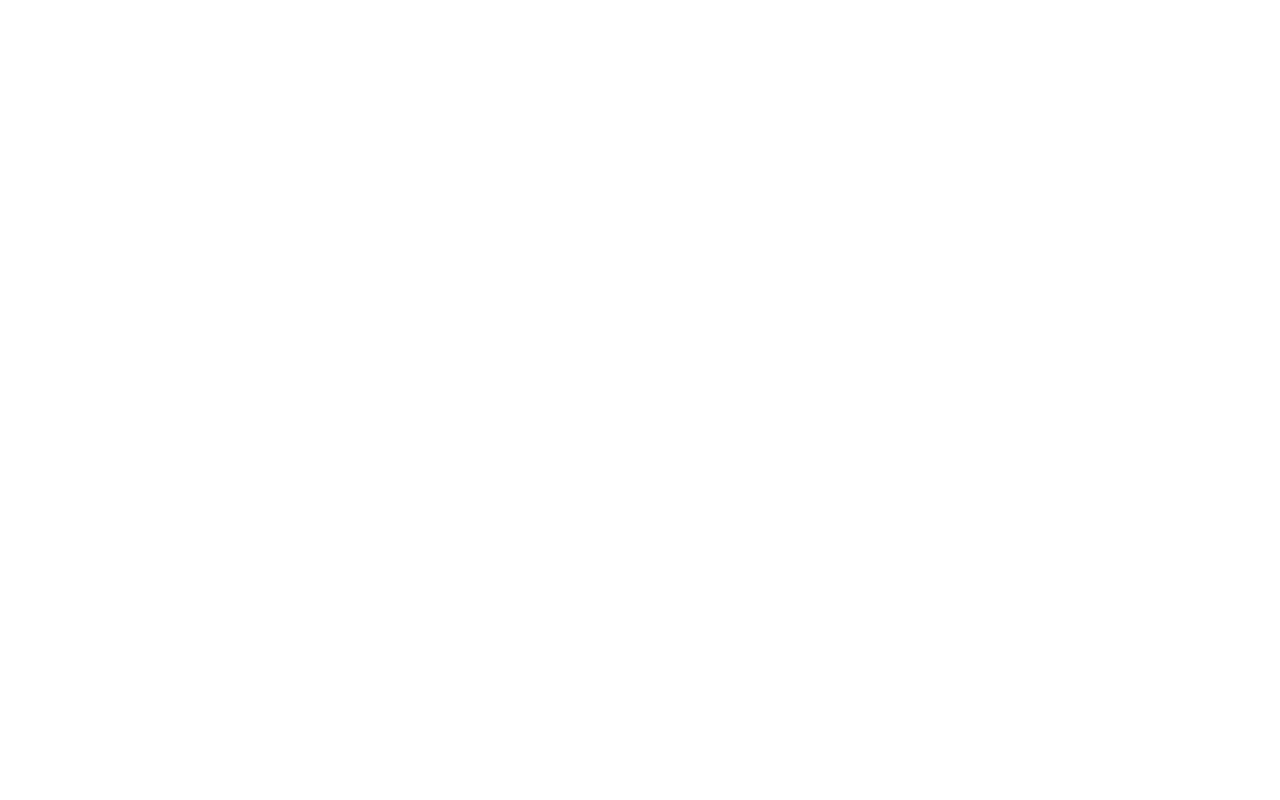
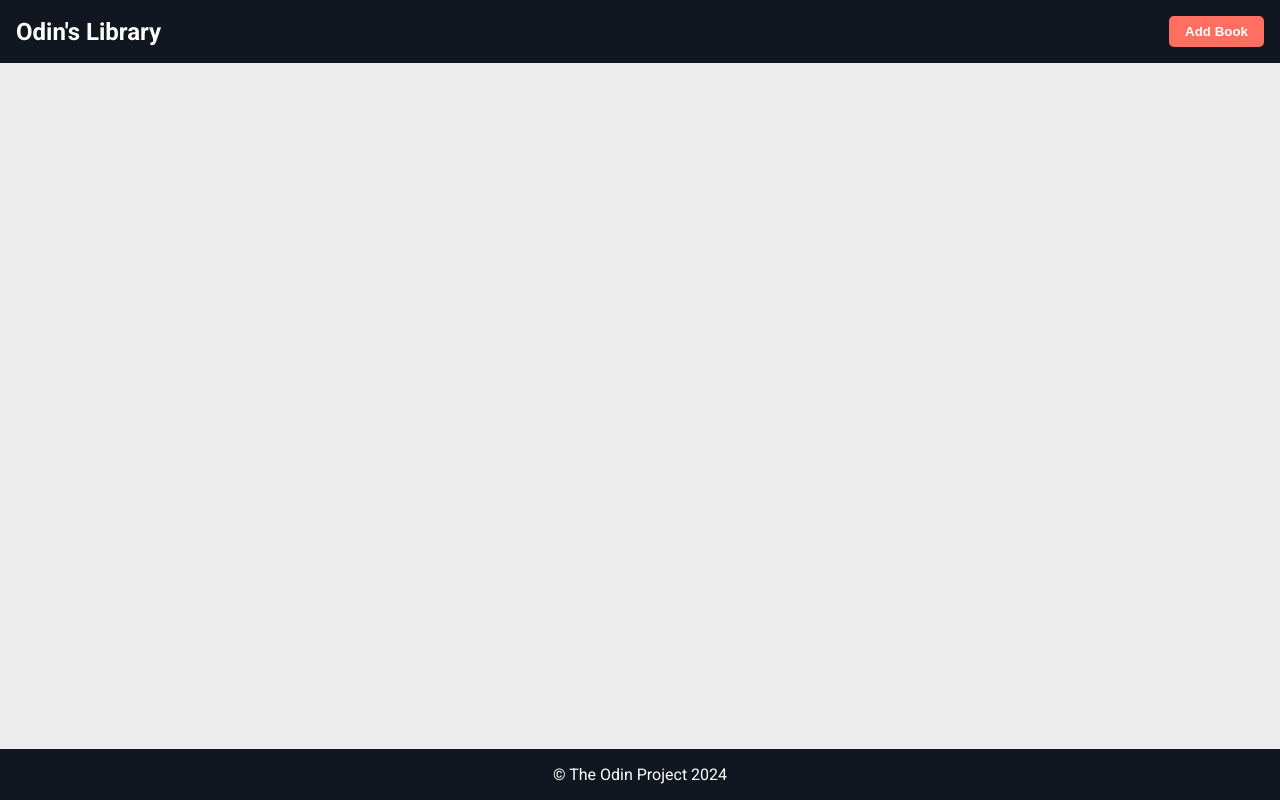
Before and after one commit to Victor-M-Giraldo/library, a plain HTML site: page index.html in a window 1280 px wide. Drawn offline with Linux system fonts and the light colour scheme.

Commit message:
Add basic html structure and css styles

```diff
--- a/index.html
+++ b/index.html
@@ -1,13 +1,30 @@
 <!DOCTYPE html>
 <html lang="en">
+
 <head>
-    <meta charset="UTF-8">
-    <meta name="viewport" content="width=device-width, initial-scale=1.0">
+    <meta charset="UTF-8" />
+    <meta name="viewport" content="width=device-width, initial-scale=1.0" />
     <title>Library</title>
-    <link rel="stylesheet" href="public/css/style.css">
+    <link rel="stylesheet" href="public/css/style.css" />
     <script src="public/js/script.js" defer></script>
 </head>
+
 <body>
-
+    <header>
+        <nav>
+            <h1 class="header-text">
+                Odin's Library
+            </h1>
+            <ul class="links">
+                <li>
+                    <button id="add-book">Add Book</button>
+                </li>
+            </ul>
+        </nav>
+    </header>
+    <main></main>
+    <footer>
+        <p class="footer-text">&copy The Odin Project 2024</p>
+    </footer>
 </body>
 </html>
--- a/public/css/style.css
+++ b/public/css/style.css
@@ -0,0 +1,85 @@
+@import url('https://fonts.googleapis.com/css2?family=Roboto:ital,wght@0,100;0,300;0,400;0,500;0,700;0,900;1,100;1,300;1,400;1,500;1,700;1,900&display=swap');
+
+*, ::before, ::after {
+    margin: 0;
+    padding: 0;
+    box-sizing: border-box;
+}
+
+img {
+    display: block;
+    width: 100%;
+}
+
+:root {
+    --primary-white: #ededed;
+    --primary-dark: #111720;
+    --button-color: #ff6f61;
+    --button-hover-color: #ff3b2f;;
+}
+
+html,
+body {
+    margin: 0;
+    padding: 0;
+    /* Container of body and html is the viewport.*/
+    /* Container of body is html. */
+    height: 100%; /* Ensure the body and html take up full height */
+    display: flex;
+    flex-direction: column; /* Align items vertically */
+    background-color: var(--primary-white);
+    font-family: Roboto;
+}
+
+main {
+    flex: 1;
+    display: flex;
+    align-items: center;
+    justify-content: center;
+    padding: 1rem;
+}
+
+header, footer {
+    padding: 1rem;
+    background-color: var(--primary-dark);
+    color: white;
+}
+
+button {
+    border: none;
+    cursor: pointer;
+}
+
+ul, ol {
+    list-style: none;
+}
+
+nav {
+    display: flex;
+    align-items: center;
+}
+
+.links {
+    margin-left: auto;
+}
+
+.header-text, .footer-text {
+    text-align: center;
+}
+
+#add-book {
+    background-color: var(--button-color);
+    color: white;
+    padding: 0.5rem 1rem;
+    border: none;
+    border-radius: 5px;
+    font-weight: bold;
+    transition: all 0.3s ease;
+}
+
+#add-book:hover {
+    background-color: var(--button-hover-color);
+    transform: scale(1.1);
+    box-shadow: 0 4px 10px rgba(255, 59, 47, 0.4);
+    cursor: pointer;
+}
```
